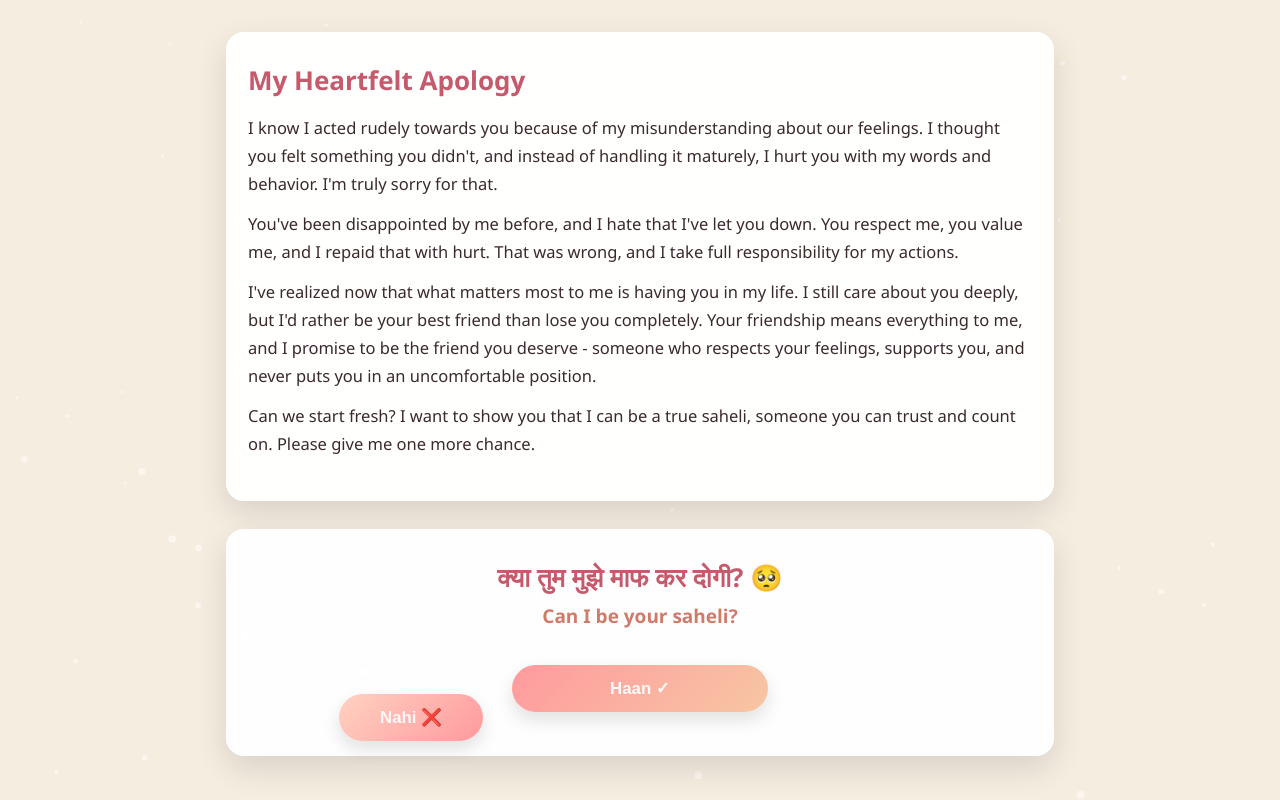
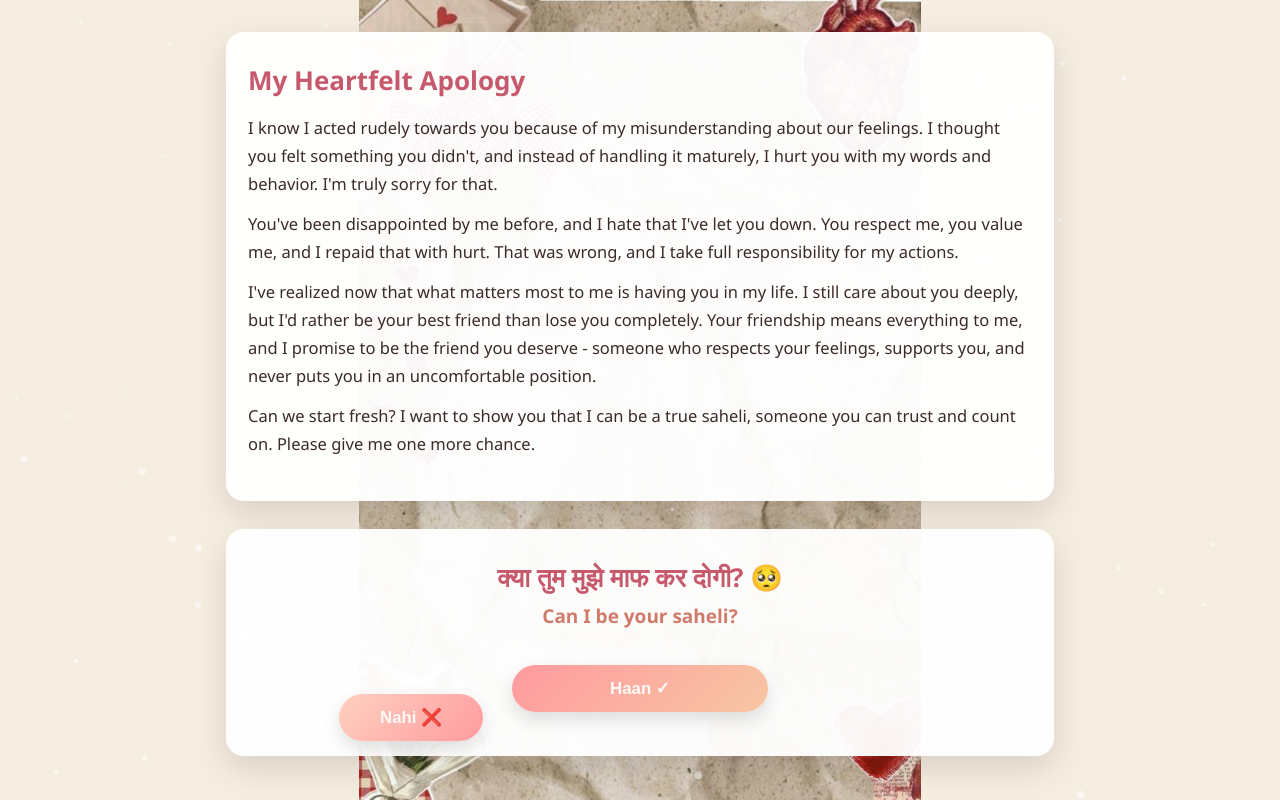
Before and after one commit to jahesh2003/private-, a plain HTML site: page index.html in a window 1280 px wide. Shown: the top 800 px of the page. Drawn offline with Linux system fonts and the light colour scheme.

Commit message:
Update index.html

```diff
--- a/index.html
+++ b/index.html
@@ -13,7 +13,7 @@
 
 body {
   font-family: "Segoe UI", Tahoma, Geneva, Verdana, sans-serif;
-  background: #f6ede1 url("download (4).jpg") center/contain no-repeat fixed;
+  background: #f6ede1 url("background.jpg") center/contain no-repeat fixed;
   min-height: 100vh;
   overflow-x: hidden;
 }
```
